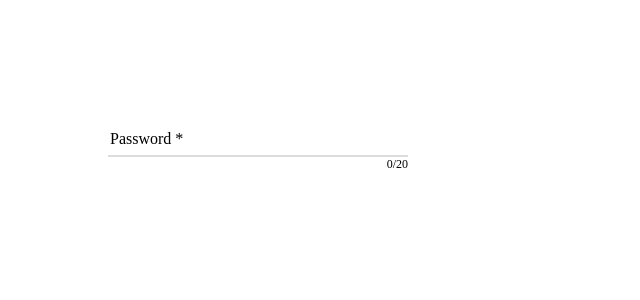
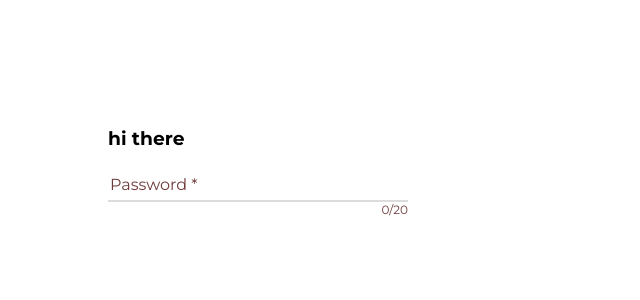
Before and after one commit to dlamas-root/vue-mosaic, a Vue app: page / in a window 1280 px wide. Before the commit this address had no page. Shown: the top 300 px of the page, without its empty margins (0-640 px from the left). Built offline with nearby package versions, Linux system fonts and the light colour scheme.

Commit message:
fonts and vminput styles

```diff
--- a/src/App.vue
+++ b/src/App.vue
@@ -4,6 +4,7 @@ import VmInputText from './components/VmInputText/VmInputText.vue'
 
 <template>
   <div style="width: 300px; padding: 100px">
+    <h3>hi there</h3>
     <VmInputText label="Password" counter required max-length="20" />
   </div>
 </template>
--- a/src/components/VmInputText/VmInputText.vue
+++ b/src/components/VmInputText/VmInputText.vue
@@ -111,14 +111,14 @@ const count = computed(() => model.value?.length || 0)
       top: 50%;
       left: 2px;
       transform: translateY(-50%);
-      color: #000;
+      color: #703A3A;
       font-size: 16px;
       pointer-events: none;
       transition: 0.15s ease;
     }
 
     &:has(> input:focus, input:valid) {
-      border-bottom: 2px solid red;
+      border-bottom: 2px solid #AC3F3F;
     }
 
     input {
@@ -163,6 +163,7 @@ const count = computed(() => model.value?.length || 0)
     }
     .vm-hint-counter {
       margin-left: 10px;
+      color: #703A3A;
     }
   }
 }
--- a/src/main.ts
+++ b/src/main.ts
@@ -1,6 +1,7 @@
 import { createApp } from 'vue'
 import App from './App.vue'
 import router from './router'
+import '@/styles/main.scss';
 
 const app = createApp(App)
 
--- /dev/null
+++ b/src/styles/main.scss
@@ -0,0 +1,16 @@
+@import url('https://fonts.googleapis.com/css2?family=Montserrat:ital,wght@0,100..900;1,100..900&display=swap');
+// font-family: "Montserrat", sans-serif;
+@import url('https://fonts.googleapis.com/css2?family=Libre+Baskerville:ital,wght@0,400;0,700;1,400&family=Montserrat:ital,wght@0,100..900;1,100..900&display=swap');
+// font-family: "Libre Baskerville", serif;
+
+body{
+    font-family: "Montserrat", sans-serif;
+}
+
+/* h1, h2, h3, h4, h5, h6{
+    font-family: "Montserrat", sans-serif;
+}
+
+p{
+    font-family: "Montserrat", sans-serif;
+} */
```
Also changed, not shown: 1 other file (tests, documents, lock files or other folders).
